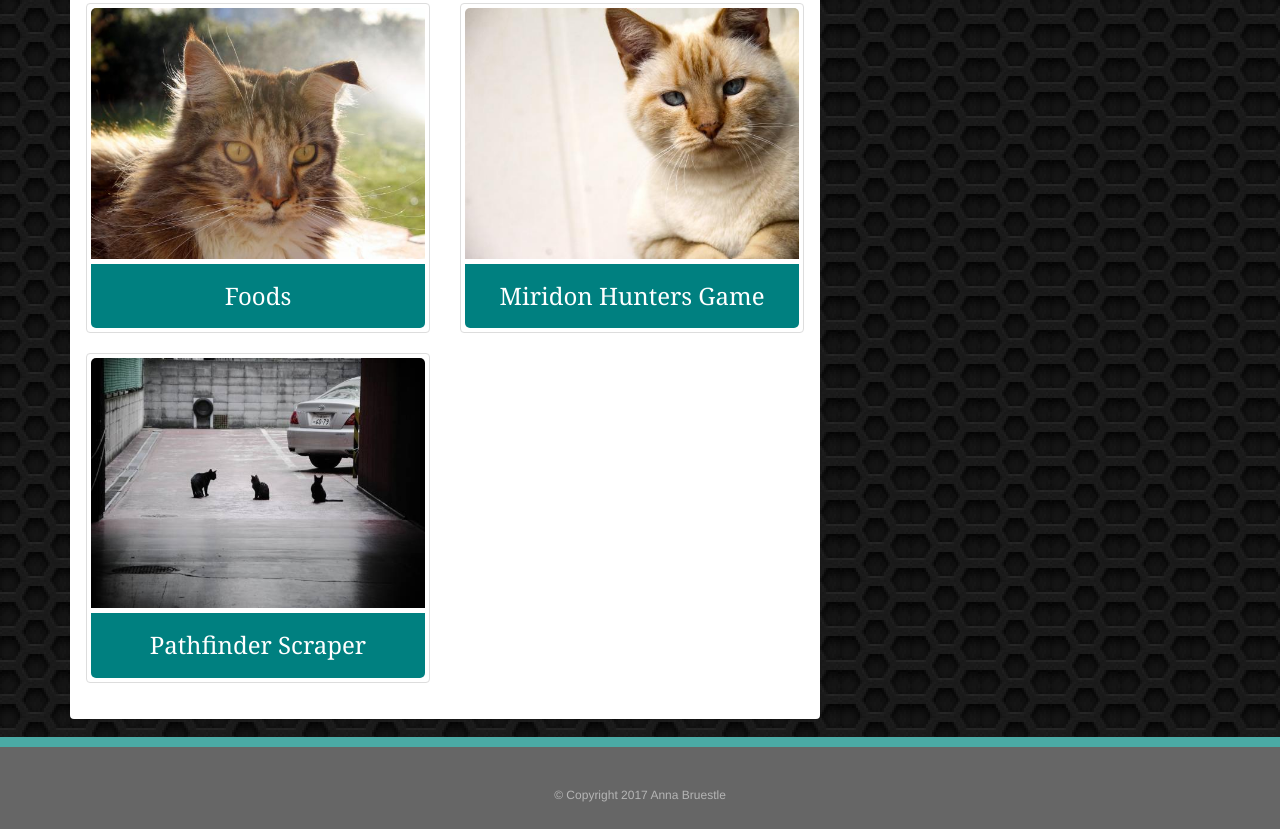
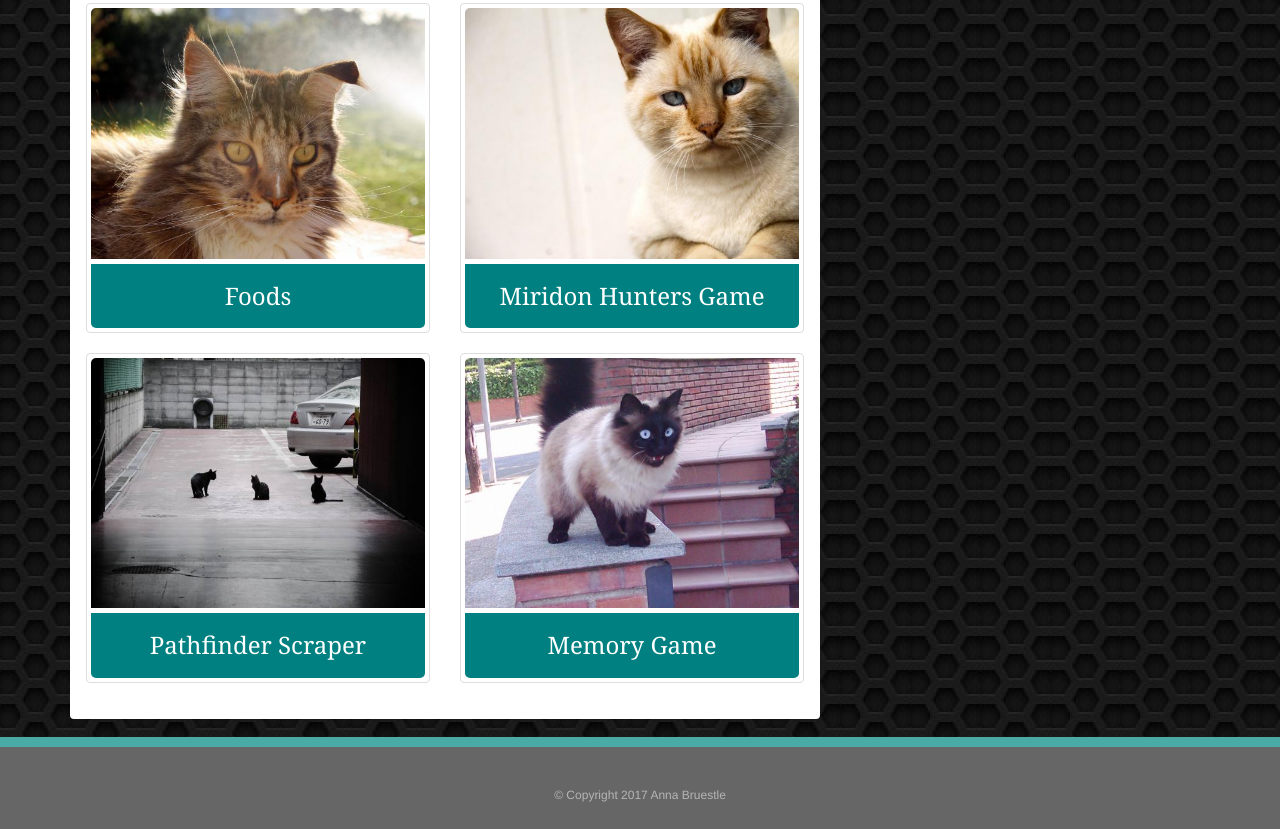
Before and after one commit to abruestle/Bootstrap-Portfolio, a plain HTML site: page portfolio.html in a window 1280 px wide. Shown: the part 1244-2073 px from the top of the page. Drawn offline with nearby package versions, Linux system fonts and the light colour scheme.

Commit message:
added Memory Game to portfolio

```diff
--- a/portfolio.html
+++ b/portfolio.html
@@ -139,16 +139,16 @@
                     </a>
                   </div>
                 </div>
-                <!-- <div class="col-md-6">
+                <div class="col-md-6">
                   <div class="thumbnail text-center">
-                    <a href="" target="_blank">
+                    <a href="https://github.com/abruestle/memorygame" target="_blank">
                       <img class="img-responsive" src="./assets/images/Image3.png" alt="">
                       <div class="caption">
-                        <h3></h3>
+                        <h3>Memory Game</h3>
                       </div>
                     </a>
                   </div>
-                </div> -->
+                </div>
               </div>
             </div>
           </div>
```
